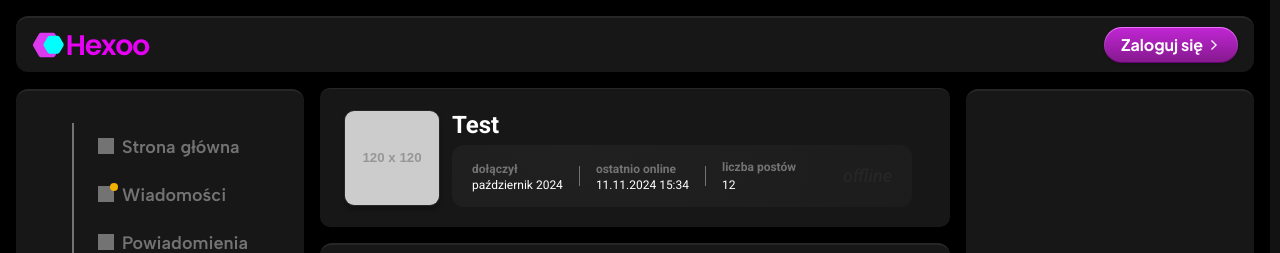
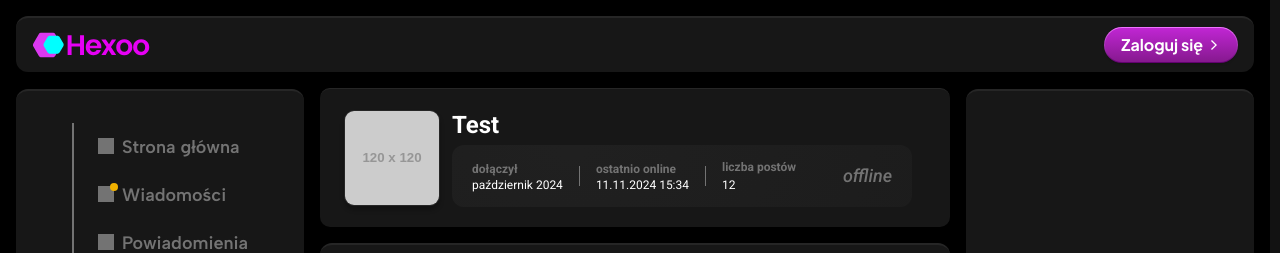
Before and after one commit to Chopapik/Hexoo, a React (Vite) app in the folder client/: page /profile in a window 1280 px wide. Shown: the top 253 px of the page. Built offline with nearby package versions, Linux system fonts and the light colour scheme.

Commit message:
add 'xs' breackpoint

```diff
--- a/client/src/features/users/pages/UserPage/components/UserProfileCard.tsx
+++ b/client/src/features/users/pages/UserPage/components/UserProfileCard.tsx
@@ -70,7 +70,7 @@ export const UserProfileCard = ({
             data-status={status}
             className="h-8 flex justify-center items-center overflow-hidden md:ml-auto"
           >
-            <div className="justify-start text-text-neutral-secondary text-lg font-medium font-['Roboto'] italic">
+            <div className="justify-start text-text-neutral text-lg font-medium font-['Roboto'] italic">
               {status}
             </div>
           </div>
--- a/client/src/styles/index.css
+++ b/client/src/styles/index.css
@@ -5,6 +5,10 @@
 @theme {
   --font-Plus_Jakarta_Sans: "Plus Jakarta Sans", sans-serif;
   --font-Albert_Sans: "Albert Sans", sans-serif;
+
+  /* Custom breakpoint for Tailwind `xs:` utilities */
+  --breakpoint-xs: 30rem;
+
   --color-text-main: #ffffff;
   --color-text-neutral: #737373;
   --color-text-neutral-secondary: #262626;
```
